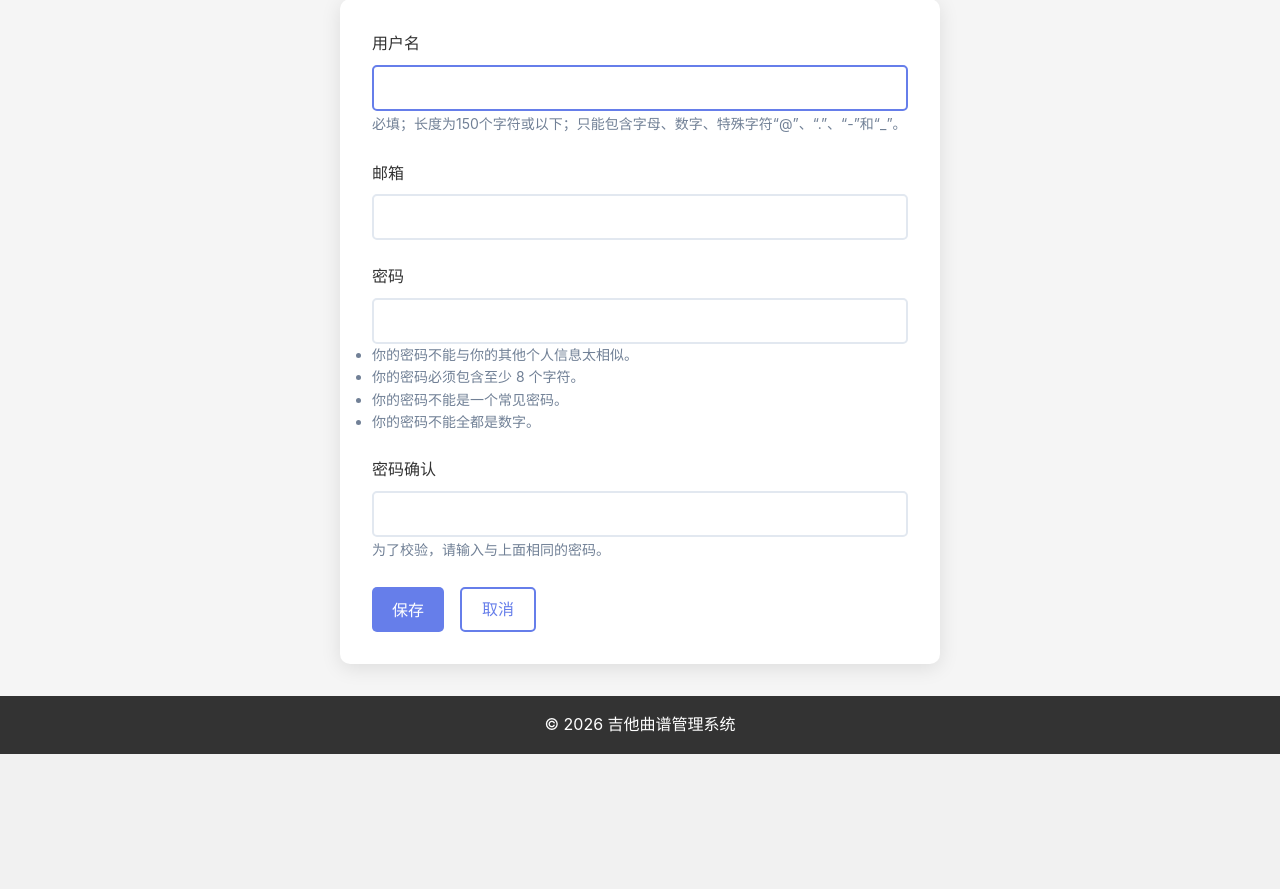
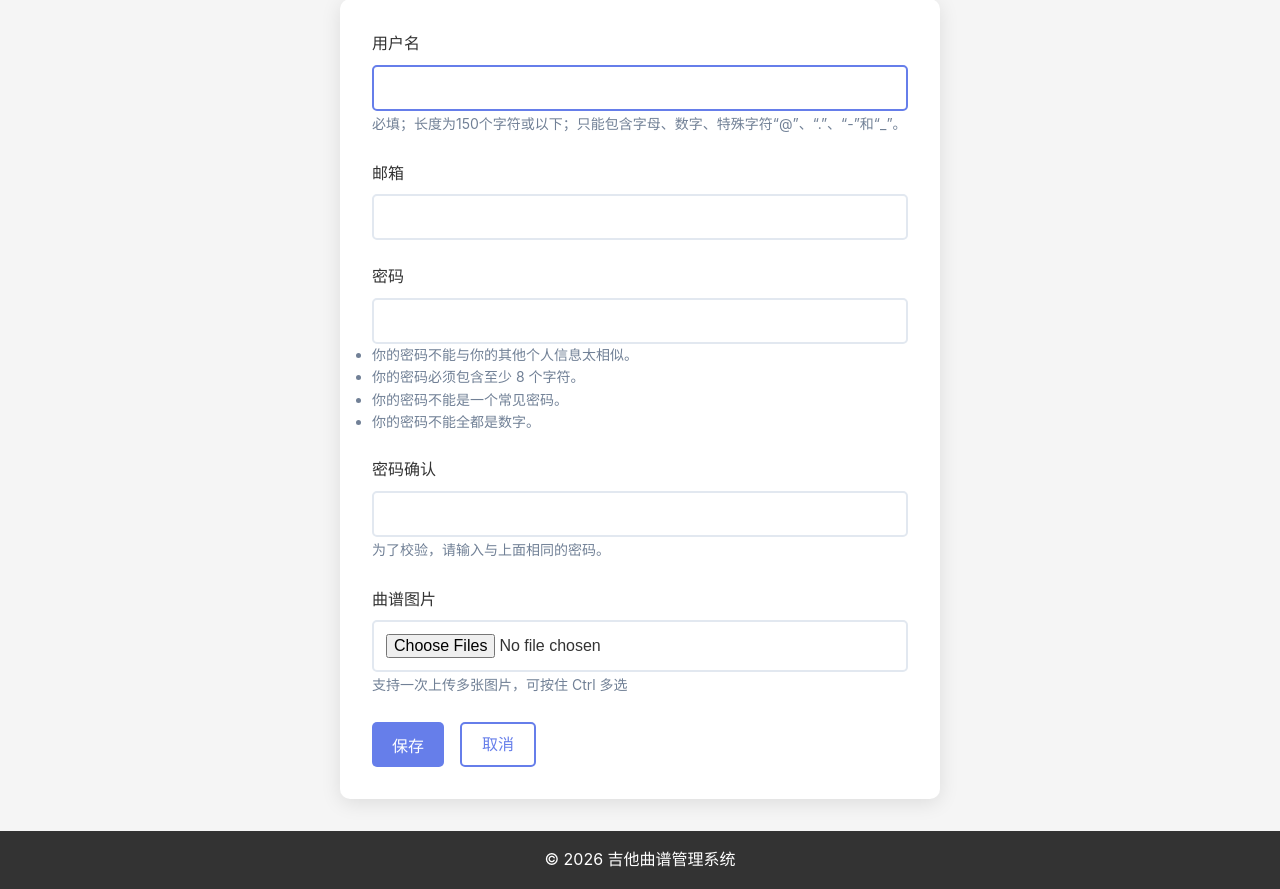
Before and after one commit to humilate/guitar-manage, a Django app: template sheets/templates/sheets/sheet_form.html in a window 1280 px wide. Shown: the part 103-992 px from the top of the page. Before the commit the page ends 857 px from the top, so only its background shows below. Run offline with Django 5.2, Linux system fonts and the light colour scheme; the template is opened without the code that fills it: values that come from a table or form of the project are taken from there, others are empty; parts of the project's set-up code (start-up, migrations or seed data) failed here and were passed over.

Commit message:
修复多图片上传功能

```diff
--- a/sheets/templates/sheets/sheet_form.html
+++ b/sheets/templates/sheets/sheet_form.html
@@ -8,6 +8,7 @@
     <form method="post" enctype="multipart/form-data" class="form-card">
         {% csrf_token %}
         {% for field in form %}
+        {% if field.name != 'images' %}
         <div class="form-group">
             <label for="{{ field.id_for_label }}">{{ field.label }}</label>
             {{ field }}
@@ -18,7 +19,13 @@
             <small class="help-text">{{ field.help_text }}</small>
             {% endif %}
         </div>
+        {% endif %}
         {% endfor %}
+        <div class="form-group">
+            <label for="id_images">曲谱图片</label>
+            <input type="file" name="images" id="id_images" multiple style="width: 100%; padding: 0.75rem; border: 2px solid #e2e8f0; border-radius: 5px; font-size: 1rem;">
+            <small class="help-text">支持一次上传多张图片，可按住 Ctrl 多选</small>
+        </div>
         <div class="form-actions">
             <button type="submit" class="btn btn-primary">保存</button>
             <a href="{% url 'dashboard' %}" class="btn btn-outline">取消</a>
```
